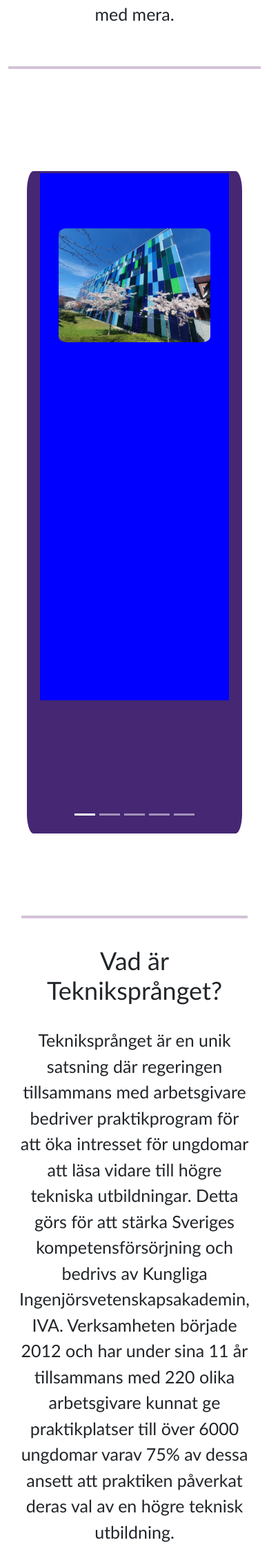
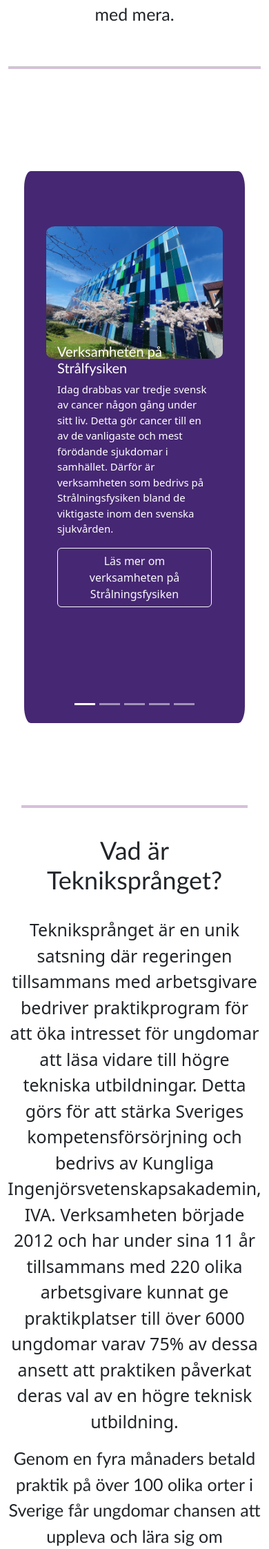
Before and after one commit to BenjaminKeKa/TekniksprangetWebsida, a Django app: page / in a window 390 px wide. Shown: the part 1407-3652 px from the top of the page at 69% size. Run offline with Django 4.2, Linux system fonts and the light colour scheme; some libraries are stand-ins or nearby versions.

Commit message:
Fixat carouselen på mobilt format

```diff
--- a/home_page/templates/dragskapet.html
+++ b/home_page/templates/dragskapet.html
@@ -26,7 +26,7 @@
     <h2>Vår uppgift</h2>
     <br>
     <p> Vårt första projekt var att bygga ett dragskåp. Ingenjörerna hade ett projekt i samarbete med några fysiker med
-        att göra "tandspacers". Tandspacerna var designade så att tungan hålls på plats när den förs in i munnen. Detta
+        att göra "tandspacers". Tandspacerna är designade så att tungan hålls på plats när den förs in i munnen. Detta
         skulle användas på patienter som hade hals- och käktumörer så att under behandlingen tungan inte skulle få onödig
         strålning. Tandspacern tillverkas i en speciell 3D-printer som printar i resin. Problemet är att resinet och IPA-badet
         skenan behandlas i luktar dåligt. Detta hoppades vi kunna fixa med att installera ett dragskåp i printerrummet.
--- a/home_page/templates/index.html
+++ b/home_page/templates/index.html
@@ -114,6 +114,11 @@
             bottom:25%;
             left:40rem;
             width:40rem;
+        }
+        .carousel-rubrik {
+            font-size:50px;
+        }
+        .carousel-dialog {
 
         }
         .carousel-caption{
@@ -129,66 +134,44 @@
 
 
         @media screen and (max-width: 1050px){
-            #myCarousel{
-                max-width: 90%;
-                padding: 1%;
-            }
+
             .carousel-background{
                 position: relative;
-                height: 60rem;
-                width: 80%;
+                height: 50rem;
+                width:20rem;
                 display: flex;
-
             }
             .carousel-item {
-                height:80%;
-                width:200%;
                 position: relative;
+                height:50rem;
+                width:20rem;
             }
             .carousel-image {
                 position:relative;
-                max-width:40%;
-                height: relative;
-                left:5%;
+                width:16rem;
+                height:12rem;
+                left:10%;
                 top:5rem;
-
             }
-           .carousel-text {
+            .carousel-text {
                 position:relative;
-                bottom:-50%;
-                left:-1%;
-                width:0;
-                text-align:center;
-                padding: 15rem 0 8% 52%;
-
-            }
-            .carousel-text p{
-                text-align: center;
-                width: relative%;
-            }
-            .carousel-text h1{
-                text-align: center;
-                width: relative;
-            }
-            .carousel-text a{
-                width: relative;
+                height:20rem;
+                width:20rem;
+                left:0rem;
+                top:10rem;
             }
             .carousel-text1 {
                 position:relative;
-                bottom:-50%;
-                left:-1%;
-                width:40%;
-                text-align:center;
-                padding: 8rem 0 8% 52%;
-                max-width: 80%;
+                height:20rem;
+                width:20rem;
+                left:0rem;
+                top:10rem;
             }
-            carousel-caption{
-                text-align: bottom;
+            .carousel-rubrik {
+                font-size:20px;
             }
-            .carousel-inner{
-                width:100%;
-
-                background-color: blue;
+            .carousel-dialog {
+                font-size:15px
             }
 
         }
@@ -222,10 +205,11 @@
                             </div>
                         </div>
 
+
                         <div class="carousel-text">
-                            <div class="carousel-caption d-none d-md-block">
-                                <h1 style="font-size:50px;">Verksamheten på Strålfysiken</h1>
-                                <p>Idag drabbas var tredje svensk av cancer någon gång under sitt liv. Detta gör cancer
+                            <div class="carousel-caption">
+                                <h1 class="carousel-rubrik">Verksamheten på Strålfysiken</h1>
+                                <p class="carousel-dialog">Idag drabbas var tredje svensk av cancer någon gång under sitt liv. Detta gör cancer
                                     till en av de vanligaste och mest förödande sjukdomar i samhället. Därför är
                                     verksamheten som bedrivs på Strålningsfysiken bland de viktigaste inom den svenska
                                     sjukvården.
@@ -246,9 +230,9 @@
                         </div>
 
                         <div class="carousel-text">
-                            <div class="carousel-caption d-none d-md-block">
-                                <h1 style="font-size:50px;">Behandlings-maskinerna på Strålfysiken</h1>
-                                <p> För en lyckad strålbehandling krävs det en maskin som kan leverera rätt dos på rätt
+                            <div class="carousel-caption">
+                                <h1 class="carousel-rubrik">Behandlings-maskinerna på Strålfysiken</h1>
+                                <p class="carousel-dialog"> För en lyckad strålbehandling krävs det en maskin som kan leverera rätt dos på rätt
                                     ställe. På Strålningsfysiken i Lund finns det 10 olika röntgenmaskiner, 2 maskiner
                                     för brakyterapi samt diverse isotopterapi apparater.
                                 </p>
@@ -268,9 +252,9 @@
                         </div>
 
                         <div class="carousel-text1">
-                            <div class="carousel-caption d-none d-md-block">
-                                <h1 style="font-size:50px;">Om oss</h1>
-                                <p>Vilka är vi som gjort denna hemsidan och hur hamnade vi här? Detta och mer svarar vi
+                            <div class="carousel-caption">
+                                <h1 class="carousel-rubrik">Om oss</h1>
+                                <p class="carousel-dialog">Vilka är vi som gjort denna hemsidan och hur hamnade vi här? Detta och mer svarar vi
                                 på om oss.</p>
                                 <a href="/om_oss" type="button" class="btn btn-outline-light">Läs mer om oss</a>
                             </div>
@@ -287,9 +271,9 @@
                         </div>
 
                         <div class="carousel-text">
-                            <div class="carousel-caption d-none d-md-block">
-                                <h1 style="font-size:50px;">Intervjuer med anställda</h1>
-                                <p> Är du nyfiken på vad en ingenjör kan jobba med på ett sjukhus? Eller har du ögonen
+                            <div class="carousel-caption">
+                                <h1 class="carousel-rubrik">Intervjuer med anställda</h1>
+                                <p class="carousel-dialog"> Är du nyfiken på vad en ingenjör kan jobba med på ett sjukhus? Eller har du ögonen
                                     på sjukvården och undrar hur det är att jobba inom den branschen? Läs då intervjuerna
                                     med ingenjörer och sjukhusfysiker på Strålfysiken.
                                 </p>
@@ -309,9 +293,9 @@
                         </div>
 
                         <div class="carousel-text">
-                            <div class="carousel-caption d-none d-md-block">
-                                <h1 style="font-size:50px;">3D-modellering med CAD</h1>
-                                <p> En av sakerna vi har hållit på med allra mest under vår praktik är designing i
+                            <div class="carousel-caption">
+                                <h1 class="carousel-rubrik">3D-modellering med CAD</h1>
+                                <p class="carousel-dialog"> En av sakerna vi har hållit på med allra mest under vår praktik är designing i
                                     CAD, computer-aided design. Idag är CAD tillsammans med programmering en av
                                     ingenjörernas främsta verktyg.
                                 </p>
@@ -346,7 +330,7 @@
         <br>
         <div class="d-flex justify-content-center">
             <div style="position:relative; max-width:60rem; font-size:25px;">
-                <p style="font-family: calibri;">Tekniksprånget är en unik satsning där regeringen tillsammans med arbetsgivare bedriver praktikprogram
+                <p class="dialogruta">Tekniksprånget är en unik satsning där regeringen tillsammans med arbetsgivare bedriver praktikprogram
                     för att öka intresset för ungdomar att läsa vidare till högre tekniska utbildningar. Detta görs för
                     att stärka Sveriges kompetensförsörjning och bedrivs av Kungliga Ingenjörsvetenskapsakademin, IVA.
                     Verksamheten började 2012 och har under sina 11 år tillsammans med 220 olika arbetsgivare kunnat ge
```
